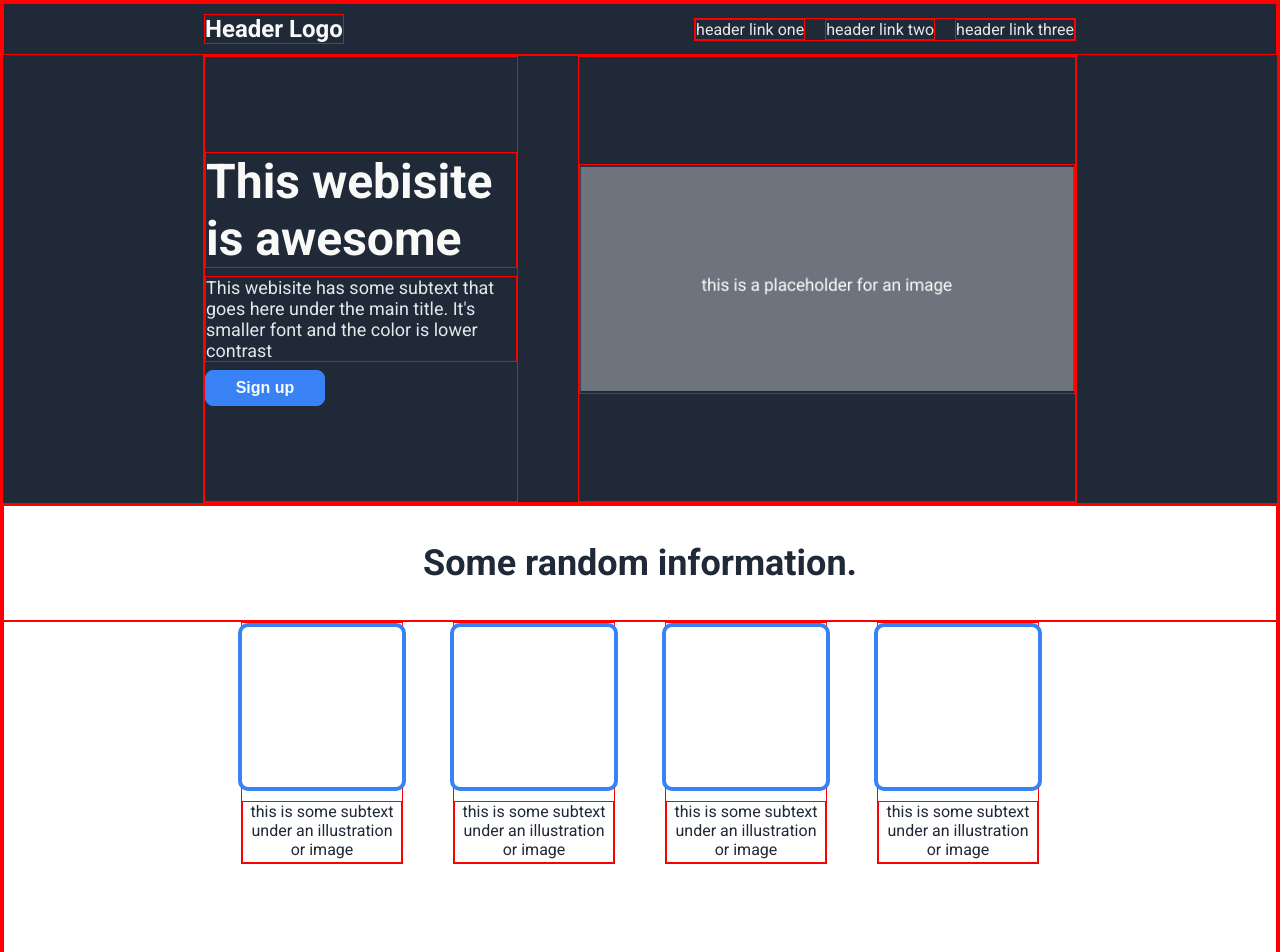
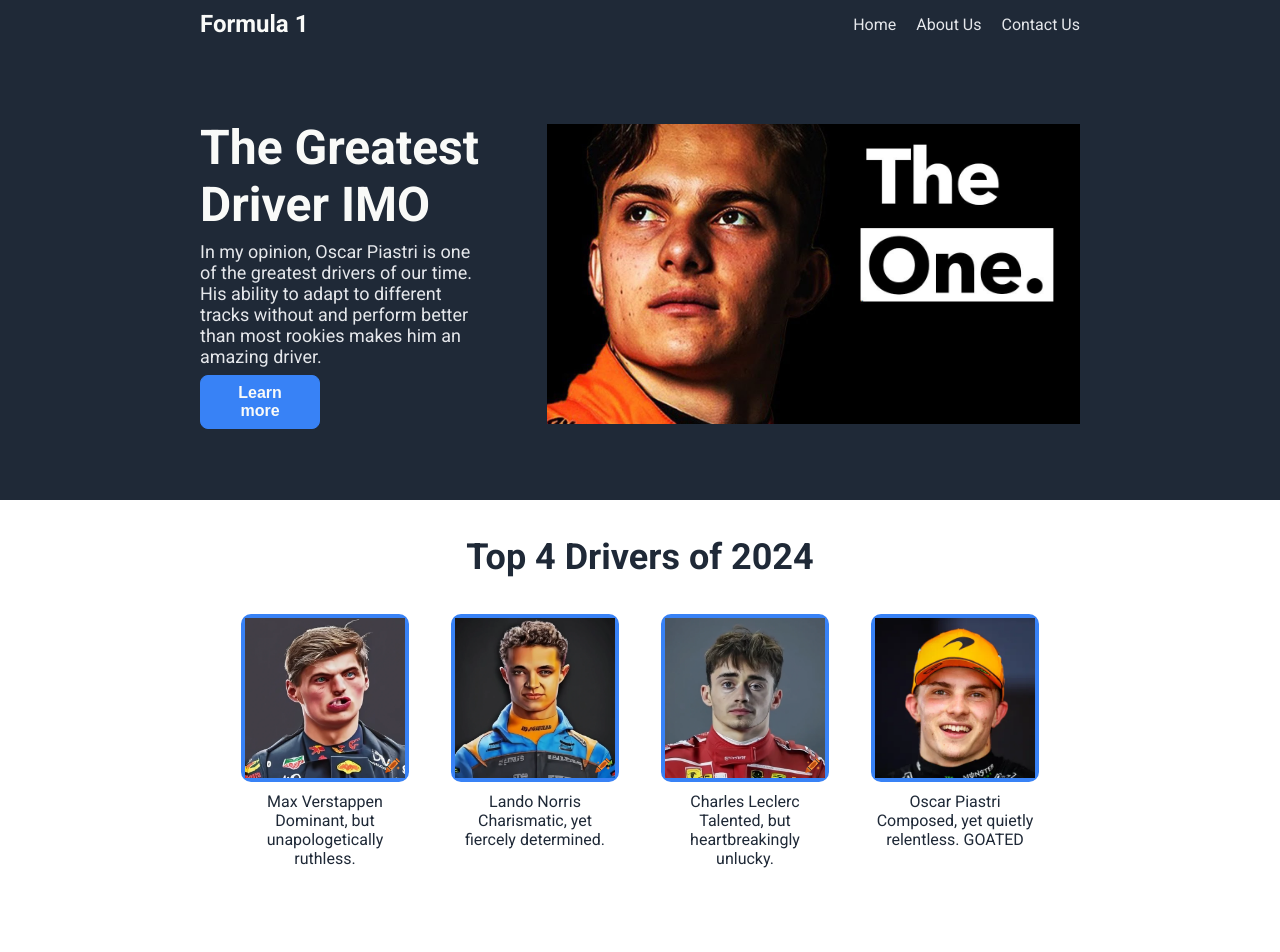
Before and after one commit to JonahTaye/landing-page, a plain HTML site: page index.html in a window 1280 px wide. Shown: the top 952 px of the page. Drawn offline with Linux system fonts and the light colour scheme.

Commit message:
feat: add images and change contents of divs

```diff
--- a/index.html
+++ b/index.html
@@ -4,63 +4,62 @@
 <head>
     <meta charset="UTF-8">
     <meta name="viewport" content="width=device-width, initial-scale=1.0">
-    <title>Odin Landing Page</title>
+    <title>Formula 1</title>
     <link rel="stylesheet" href="style.css">
 </head>
 
 <body>
     <div class="header">
         <div class="logo-link">
-            <div class="logo">Header Logo</div>
+            <div class="logo">Formula 1</div>
             <ul class="h-links">
-                <li>header link one</li>
-                <li>header link two</li>
-                <li>header link three</li>
+                <li>Home</li>
+                <li>About Us</li>
+                <li>Contact Us</li>
             </ul>
         </div>
         <div class="hero">
             <div class="h-text">
-                <h1>This webisite is awesome</h1>
-                <p>This webisite has some subtext that goes here under the main title.
-                    It's smaller font and the color is lower contrast</p>
-                <button class="h-button">Sign up</button>
+                <h1>The Greatest Driver IMO </h1>
+                <p>In my opinion, Oscar Piastri is one of the greatest drivers of our time. His ability to adapt to different tracks without and perform better than most rookies makes him an amazing driver.</p>
+                <button class="h-button">Learn more</button>
             </div>
             <div class="image">
-                <img src="image.png" alt="this is a placeholder" >
+                <img src="oscar-piastri-headshot.jpg" alt="this is a placeholder" widht="800" height="300">
             </div>
         </div>
     </div>
     <div class="content">
-        <h1>Some random information.</h1>
+        <h1>Top 4 Drivers of 2024</h1>
         <div class="upper">
             <div class="text-with-div">
-                <div class="box"></div>
-                <p>this is some subtext under an illustration or image</p>
+                <div class="box"><img src="max-verstappen.webp" alt="Max Verstappen" height="160" width="160"></div>
+                <p>Max Verstappen Dominant, but unapologetically ruthless.</p>
             </div>
             <div class="text-with-div">
-                <div class="box"></div>
-                <p>this is some subtext under an illustration or image</p>
+                <div class="box"><img  src="lando-norris.webp" alt="Lando Norris" height="160" width="160"></div>
+                <p>Lando Norris Charismatic, yet fiercely determined.</p>
             </div>
             <div class="text-with-div">
-                <div class="box"></div>
-                <p>this is some subtext under an illustration or image</p>
+                <div class="box"><img src="charles-leclerc.webp" alt="Charles Leclerc" height="160" width=auto></div>
+                <p>Charles Leclerc Talented, but heartbreakingly unlucky.</p>
             </div>
             <div class="text-with-div">
-                <div class="box"></div>
-                <p>this is some subtext under an illustration or image</p>
+                <div class="box"><img src="oscar-piastri.webp" alt="Oscar Piastri" height="160" width="160"></div>
+                <p>Oscar Piastri Composed, yet quietly relentless. GOATED</p>
             </div>
         </div>
         <div class="middle">
-            <p>This is an inspiring quote, or a testimonial from a cutomer. Maybe it's just filling up space, or
-                maybe people will actually read it. Who knows? All I know is that it looks nice.
+            <p>I've worked hard to get to where I am, and I know the competition will only get tougher.
+                But I'm here to prove that I belong, and I'll let my performance on the track do the talking.
             </p>
-            <div>-Thor, God of Thunder</div>
+            <div>-Piastri, Oscar</div>
         </div>
         <div class="lower">
             <div class="l-container">
             <div class="l-text">
-            <div>Call to action! It's time!</div>
-            <p>Sign up for our product by clicking that button right over there!</p>
+            <div>Want F1 related news! It's time!</div>
+            <p>Sign up for our newsletter by clicking that button right over there!</p>
             </div>
             <div class="c-button">
                 <button>Sign up</button>
@@ -70,7 +69,7 @@
 
     </div>
     <div class="footer">
-        <p>Copyright &#169; The Odin project 2021</p>
+        <p>Copyright &#169; F1 Drivers | The Odin project 2024</p>
     </div>
 </body>
 
--- a/style.css
+++ b/style.css
@@ -3,7 +3,6 @@
 * {
     margin: 0;
     padding: 0;
-    border: 1px red solid;
 }
 
 body {
```
Also changed, not shown: charles-leclerc.webp (added), lando-norris.webp (added), max-verstappen.webp (added), oscar-piastri-headshot.jpg (added), oscar-piastri.png (added), oscar-piastri.webp (added).
